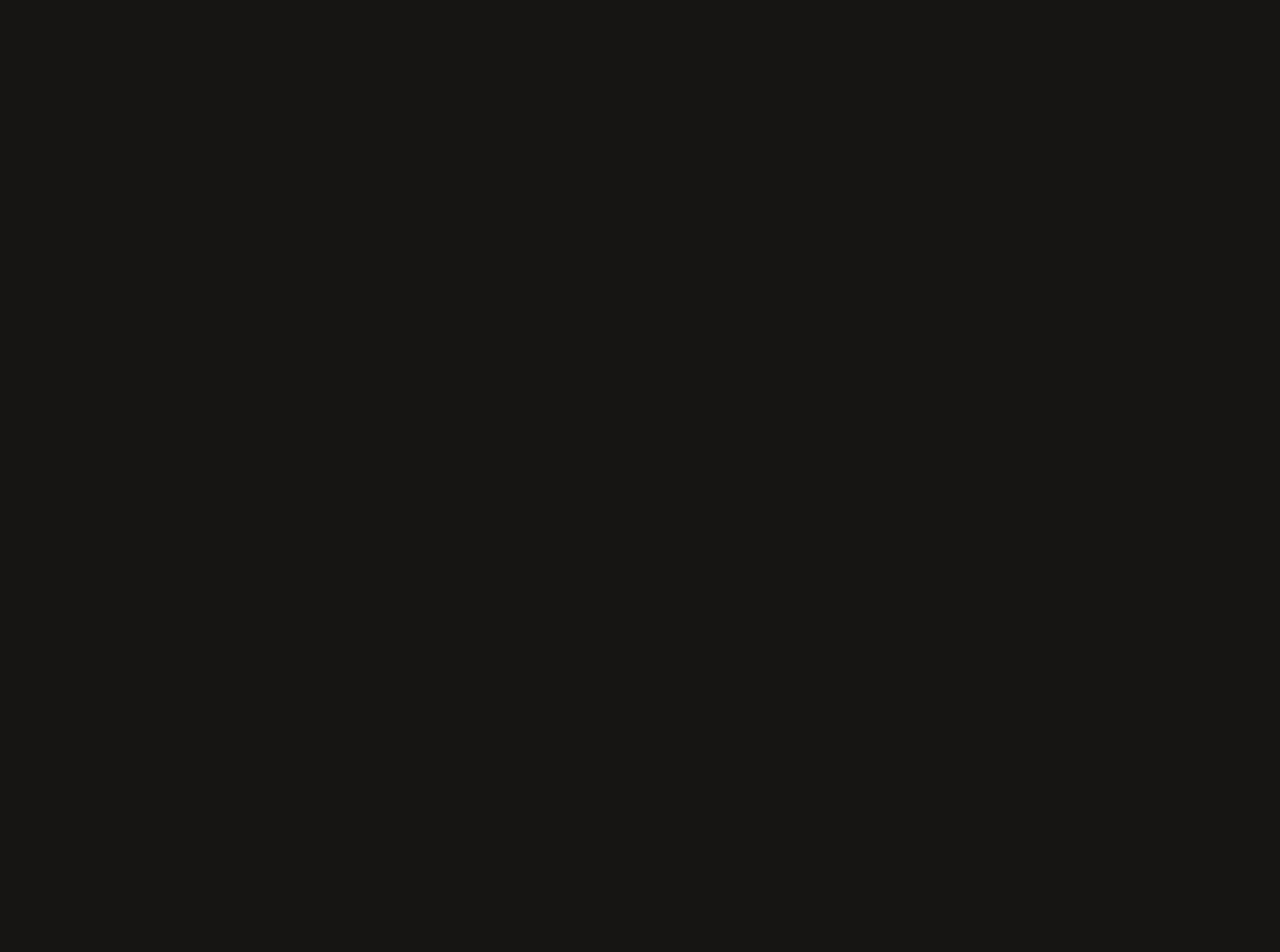
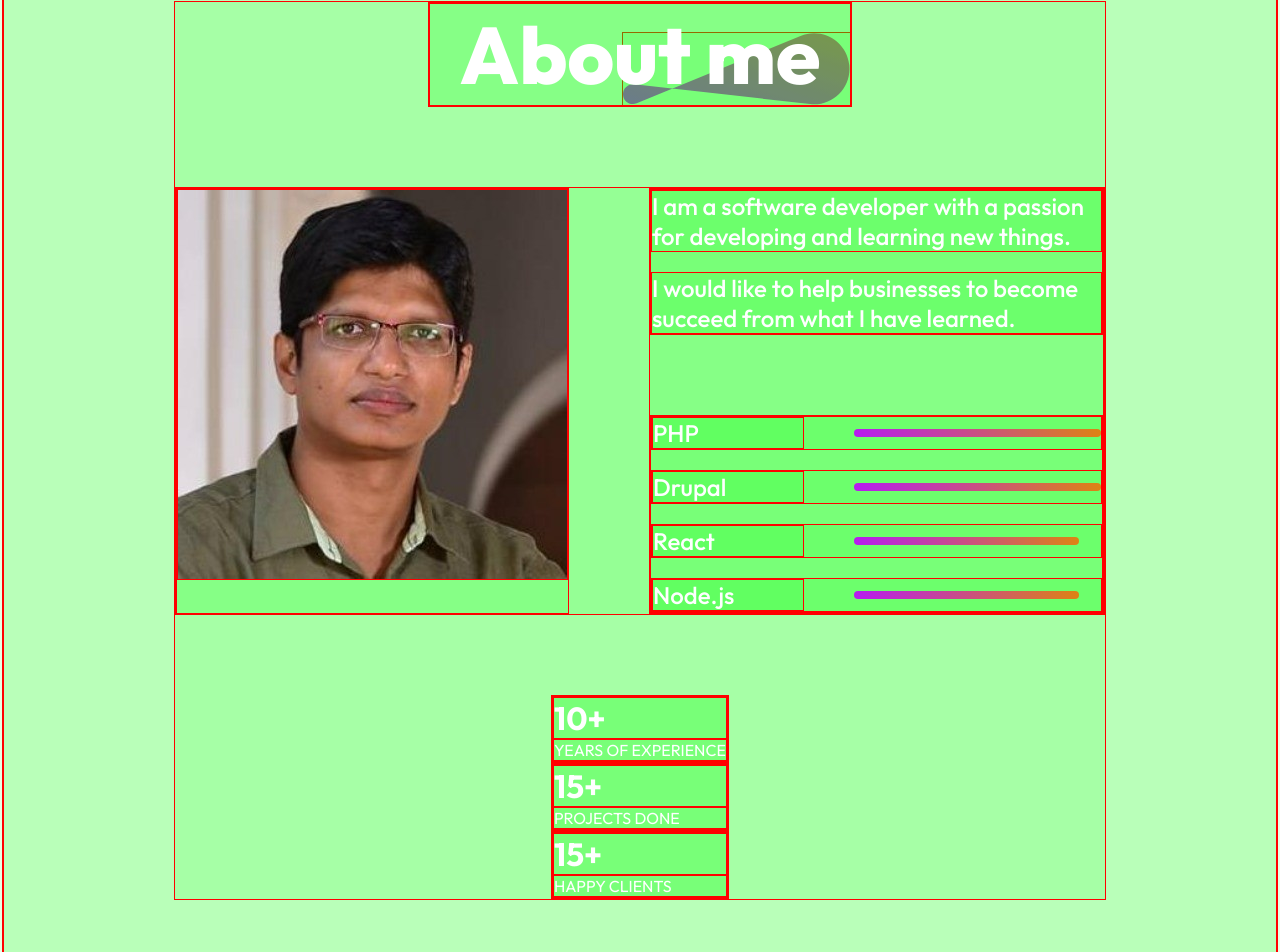
Before and after one commit to nuwaninfo/portfolio-react, a React (Vite) app: page / in a window 1280 px wide. Shown: the part 1025-1977 px from the top of the page. Before the commit the page ends 900 px from the top, so only its background shows below. Built offline with nearby package versions, Linux system fonts and the light colour scheme.

Commit message:
done about-sections

```diff
--- a/src/App.jsx
+++ b/src/App.jsx
@@ -1,12 +1,14 @@
 import React from "react";
 import Navbar from "./components/navbar/Navbar";
 import Hero from "./components/hero/Hero";
+import About from "./components/About/About";
 
 const App = () => {
   return (
     <div>
       <Navbar />
       <Hero />
+      <About />
     </div>
   );
 };
--- /dev/null
+++ b/src/components/about/About.css
@@ -0,0 +1,62 @@
+.about {
+  display: flex;
+  flex-direction: column;
+  align-items: center;
+  justify-content: center;
+  gap: 80px;
+  margin: 80px 170px;
+}
+.about-title {
+  position: relative;
+}
+.about-title h1 {
+  padding: 0px 30px;
+  font-size: 80px;
+  font-weight: 800;
+}
+.about-title img {
+  position: absolute;
+  bottom: 0;
+  right: 0;
+  z-index: -1;
+}
+.about-sections {
+  display: flex;
+  gap: 80px;
+}
+.about-right {
+  display: flex;
+  flex-direction: column;
+  gap: 80px;
+}
+.about-para {
+  display: flex;
+  flex-direction: column;
+  gap: 20px;
+  font-size: 24px;
+  font-weight: 500;
+}
+.about-skills {
+  display: flex;
+  flex-direction: column;
+  gap: 20px;
+}
+.about-skill {
+  display: flex;
+  gap: 50px;
+  align-items: center;
+  transition: 0.3s;
+}
+.about-skill p {
+  min-width: 150px;
+  font-size: 24px;
+  font-weight: 500;
+}
+.about-skill hr {
+  outline: none;
+  border: none;
+  width: 50%;
+  height: 8px;
+  border-radius: 50px;
+  background: linear-gradient(264deg, #df8908 -5.09%, #b415ff 106.28%);
+}
--- /dev/null
+++ b/src/components/about/About.jsx
@@ -0,0 +1,68 @@
+import React from "react";
+import "./About.css";
+import theme_pattern from "../../assets/theme_pattern.svg";
+import profile_image from "../../assets/profile_img.jpeg";
+
+const About = () => {
+  return (
+    <div className="about">
+      <div className="about-title">
+        <h1>About me</h1>
+        <img src={theme_pattern} alt="Theme Pattern" />
+      </div>
+      <div className="about-sections">
+        <div className="about-left">
+          <img src={profile_image} alt="Profile" />
+        </div>
+        <div className="about-right">
+          <div className="about-para">
+            <p>
+              I am a software developer with a passion for developing and
+              learning new things.
+            </p>
+            <p>
+              I would like to help businesses to become succeed from what I have
+              learned.
+            </p>
+          </div>
+          <div className="about-skills">
+            <div className="about-skill">
+              <p>PHP</p>
+              <hr style={{ width: "70%" }} />
+            </div>
+            <div className="about-skill">
+              <p>Drupal</p>
+              <hr style={{ width: "60%" }} />
+            </div>
+            <div className="about-skill">
+              <p>React</p>
+              <hr style={{ width: "50%" }} />
+            </div>
+            <div className="about-skill">
+              <p>Node.js</p>
+              <hr style={{ width: "50%" }} />
+            </div>
+          </div>
+        </div>
+      </div>
+      <div className="about-achievements">
+        <div className="about-achievement">
+          <h1>10+</h1>
+          <p>YEARS OF EXPERIENCE</p>
+        </div>
+        <hr />
+        <div className="about-achievement">
+          <h1>15+</h1>
+          <p>PROJECTS DONE</p>
+        </div>
+        <hr />
+        <div className="about-achievement">
+          <h1>15+</h1>
+          <p>HAPPY CLIENTS</p>
+        </div>
+      </div>
+    </div>
+  );
+};
+
+export default About;
--- a/src/index.css
+++ b/src/index.css
@@ -1,8 +1,8 @@
 * {
   margin: 0;
   padding: 0;
-  /* border: 1px solid red;
-  background: rgba(0, 255, 0, 0.1);*/
+  border: 1px solid red;
+  background: rgba(0, 255, 0, 0.1);
 }
 body {
   height: 100vh;
```
